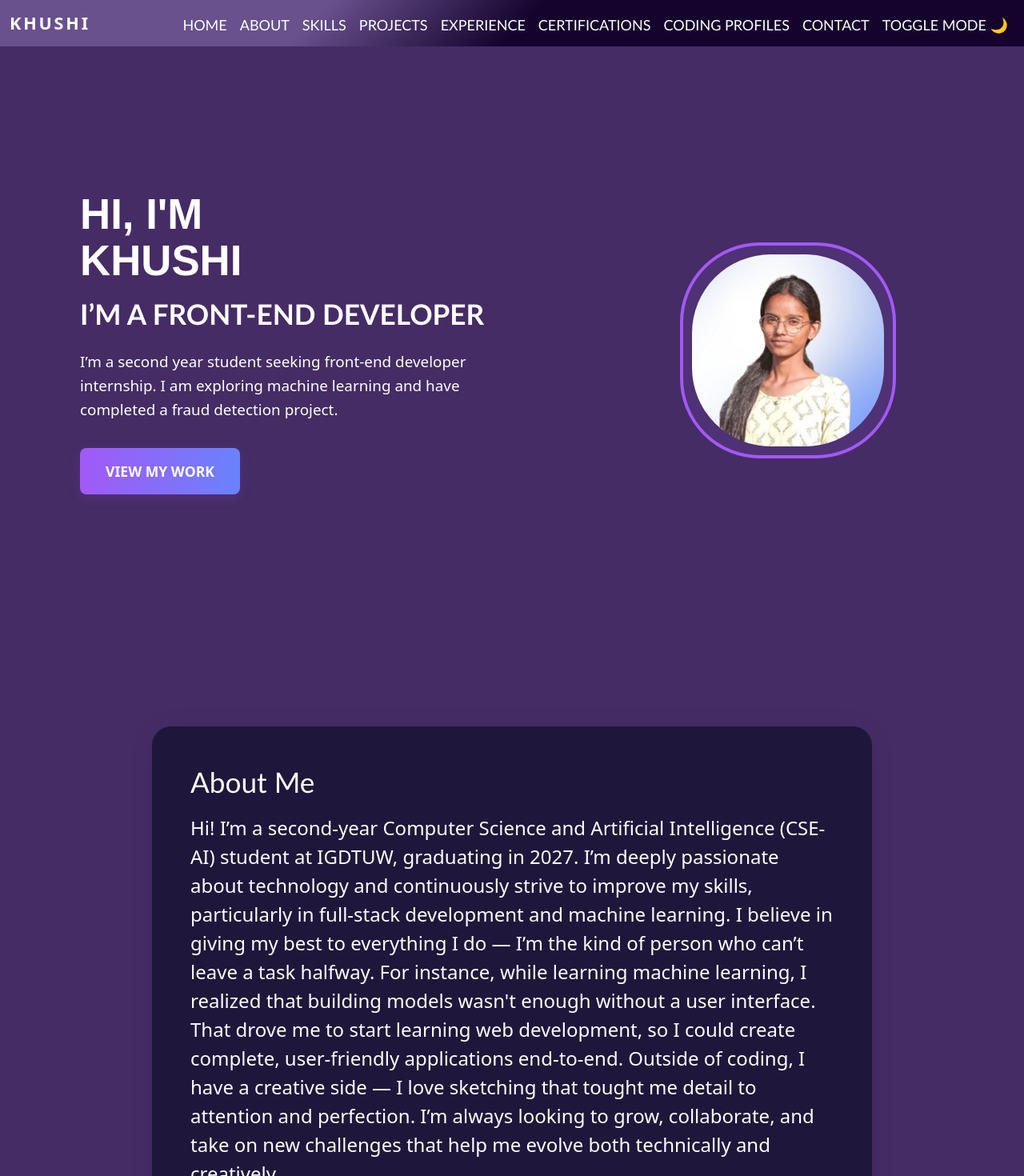
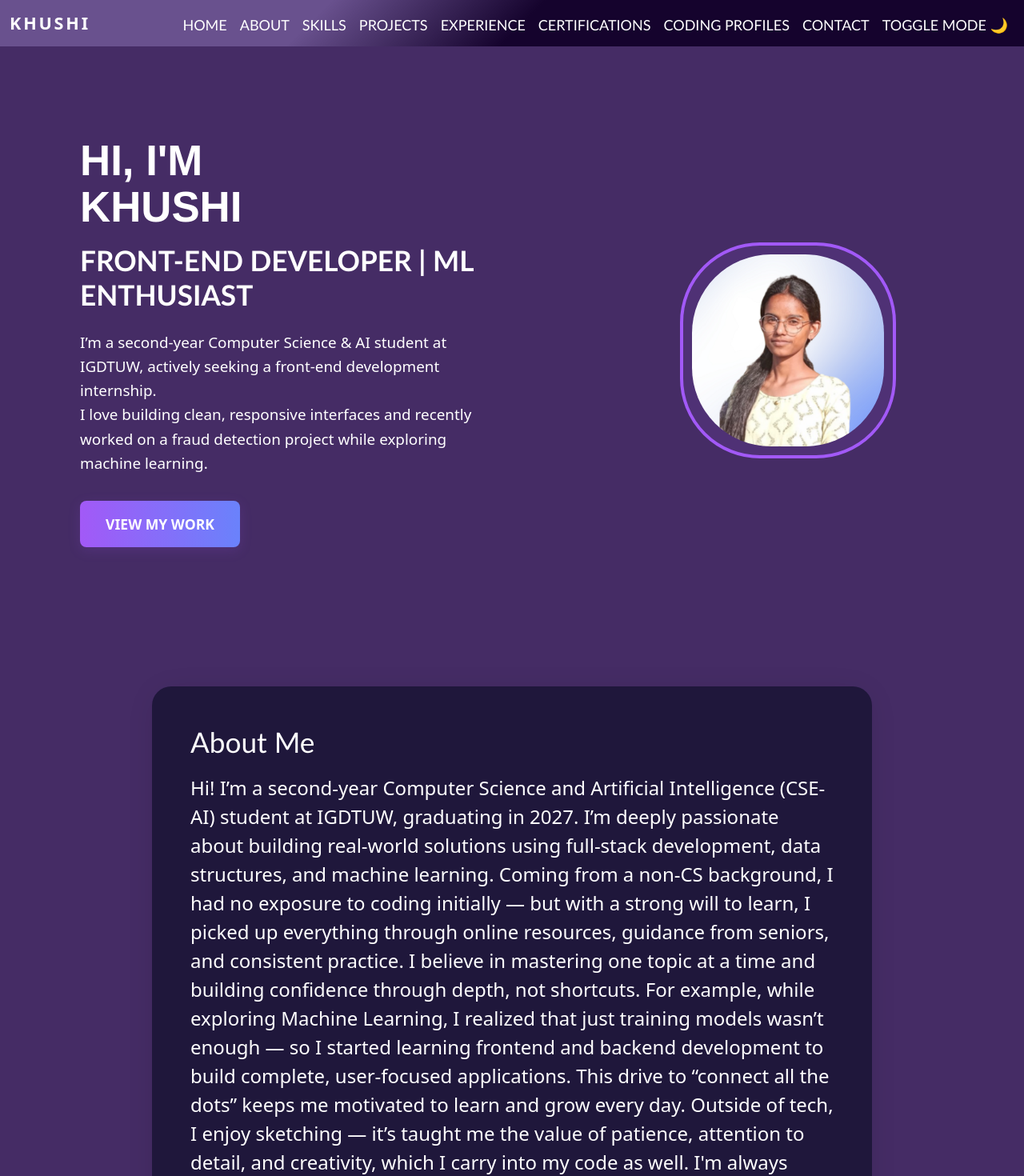
Before and after one commit to khushi1315/MY-PORTFOLIO, a React (Create React App) app: page / in a window 1280 px wide. Shown: the top 1470 px of the page at 80% size. Built offline with nearby package versions, Linux system fonts and the light colour scheme; a web font is replaced by a local one.

Commit message:
about section and hero section changed

```diff
--- a/src/App.js
+++ b/src/App.js
@@ -246,10 +246,12 @@ function App() {
         >
           <div className="intro">
             <h1>HI, I'M<br />KHUSHI</h1>
-            <h2>I’M A FRONT-END DEVELOPER</h2>
+            <h2>FRONT-END DEVELOPER | ML ENTHUSIAST</h2>
             <p>
-              I’m a second year student seeking front-end developer internship. I am exploring machine learning and have completed a fraud detection project.
+              I’m a second-year Computer Science & AI student at IGDTUW, actively seeking a front-end development internship. <br />
+              I love building clean, responsive interfaces and recently worked on a fraud detection project while exploring machine learning.
             </p>
+
             <button
               className="cta-btn"
               onClick={() =>
@@ -285,13 +287,16 @@ function App() {
         >
           <h2>About Me</h2>
           <p>
-            Hi! I’m a second-year Computer Science and Artificial Intelligence (CSE-AI) student at IGDTUW, graduating in 2027. I’m deeply passionate about technology and continuously strive to improve my skills, particularly in full-stack development and machine learning.
+            Hi! I’m a second-year Computer Science and Artificial Intelligence (CSE-AI) student at IGDTUW, graduating in 2027. I’m deeply passionate about building real-world solutions using full-stack development, data structures, and machine learning.
 
-            I believe in giving my best to everything I do — I’m the kind of person who can’t leave a task halfway. For instance, while learning machine learning, I realized that building models wasn't enough without a user interface. That drove me to start learning web development, so I could create complete, user-friendly applications end-to-end.
+            Coming from a non-CS background, I had no exposure to coding initially — but with a strong will to learn, I picked up everything through online resources, guidance from seniors, and consistent practice. I believe in mastering one topic at a time and building confidence through depth, not shortcuts.
 
-            Outside of coding, I have a creative side — I love sketching that tought me detail to attention and perfection.
+            For example, while exploring Machine Learning, I realized that just training models wasn’t enough — so I started learning frontend and backend development to build complete, user-focused applications. This drive to “connect all the dots” keeps me motivated to learn and grow every day.
 
-            I’m always looking to grow, collaborate, and take on new challenges that help me evolve both technically and creatively.
+            Outside of tech, I enjoy sketching — it’s taught me the value of patience, attention to detail, and creativity, which I carry into my code as well.
+
+            I'm always looking for opportunities to grow, collaborate, and take on challenges that help me become not just a better developer, but a better thinker.
+
           </p>
         </motion.div>
       </Element>
```
